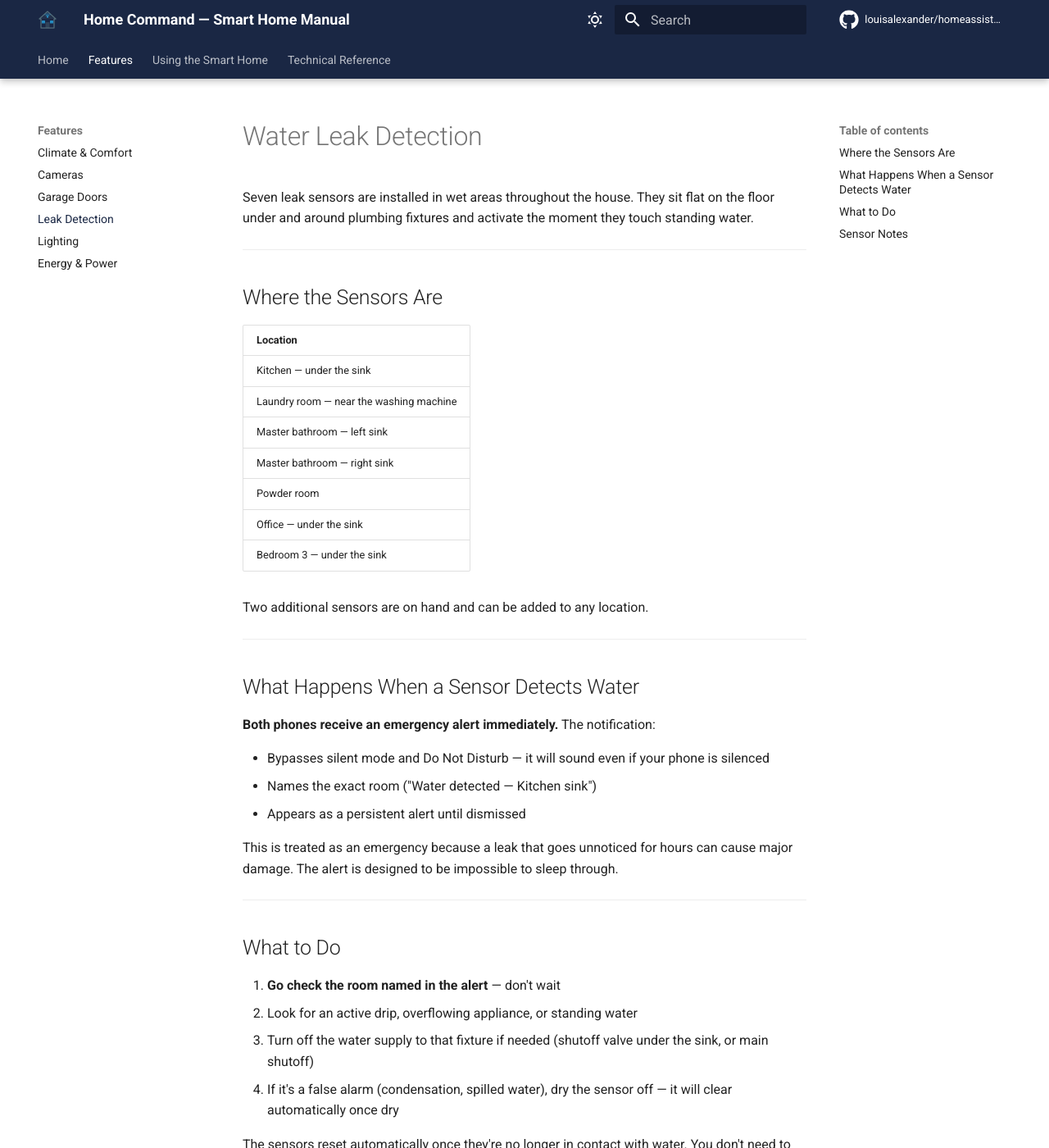
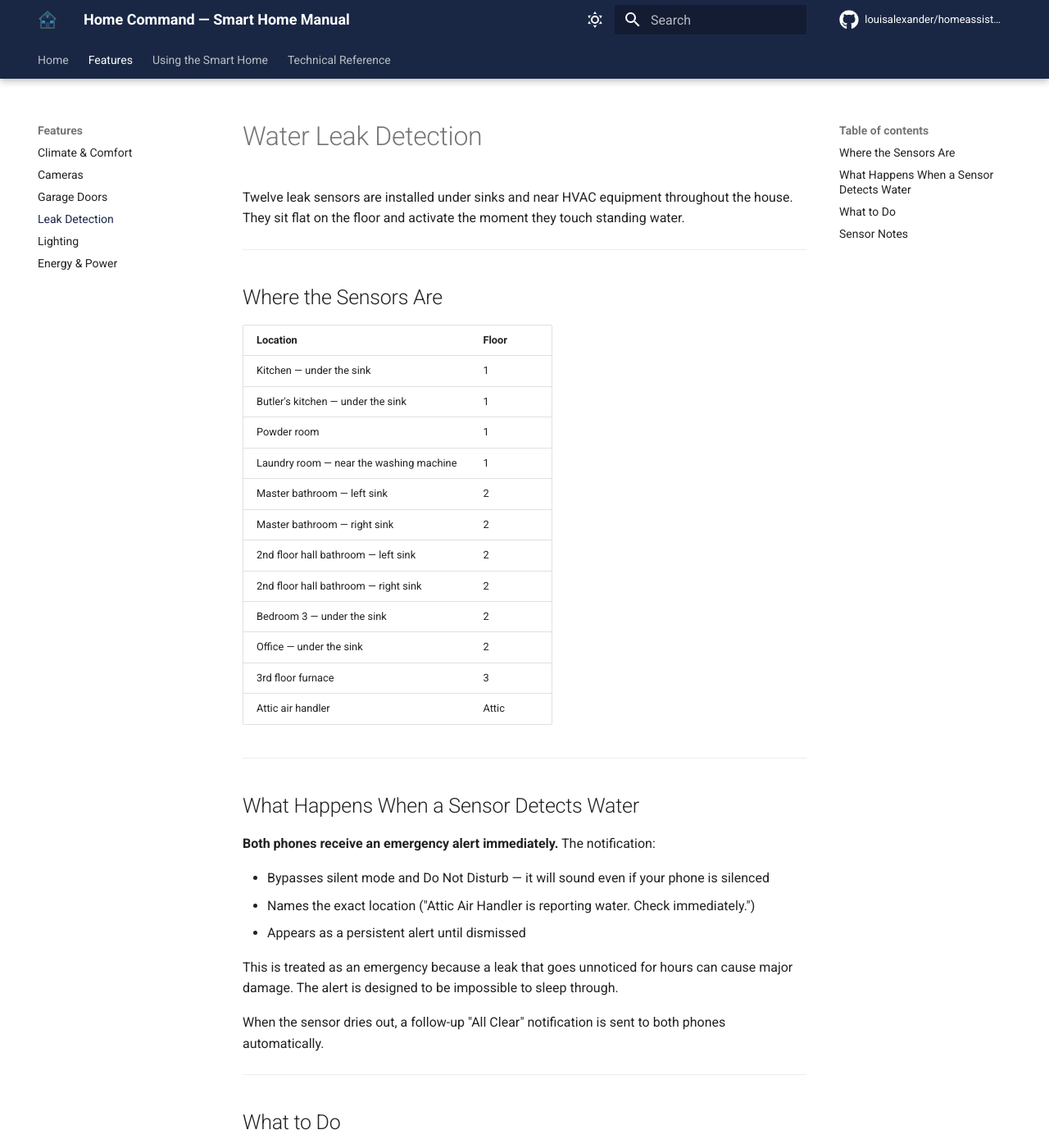
Before and after one commit to louisalexander/homeassistant, an MkDocs documentation site: the page built from docs/leaks.md, in a window 1280 px wide and 1400 px high. Shown: the whole window at 82% size. Built offline with MkDocs 1.6.1 and Material for MkDocs 9.7.7, drawn with Linux system fonts in a browser that asks for light colours; comment, search, counter and statistics services are not loaded; some of the changed text lies outside the part shown.

Commit message:
auto: update leaks.md 2026-05-27

```diff
--- a/docs/leaks.md
+++ b/docs/leaks.md
@@ -1,22 +1,25 @@
 # Water Leak Detection
 
-Seven leak sensors are installed in wet areas throughout the house. They sit flat on the floor under and around plumbing fixtures and activate the moment they touch standing water.
+Twelve leak sensors are installed under sinks and near HVAC equipment throughout the house. They sit flat on the floor and activate the moment they touch standing water.
 
 ---
 
 ## Where the Sensors Are
 
-| Location |
-|---|
-| Kitchen — under the sink |
-| Laundry room — near the washing machine |
-| Master bathroom — left sink |
-| Master bathroom — right sink |
-| Powder room |
-| Office — under the sink |
-| Bedroom 3 — under the sink |
-
-Two additional sensors are on hand and can be added to any location.
+| Location | Floor |
+|---|---|
+| Kitchen — under the sink | 1 |
+| Butler's kitchen — under the sink | 1 |
+| Powder room | 1 |
+| Laundry room — near the washing machine | 1 |
+| Master bathroom — left sink | 2 |
+| Master bathroom — right sink | 2 |
+| 2nd floor hall bathroom — left sink | 2 |
+| 2nd floor hall bathroom — right sink | 2 |
+| Bedroom 3 — under the sink | 2 |
+| Office — under the sink | 2 |
+| 3rd floor furnace | 3 |
+| Attic air handler | Attic |
 
 ---
 
@@ -25,19 +28,22 @@ Two additional sensors are on hand and can be added to any location.
 **Both phones receive an emergency alert immediately.** The notification:
 
 - Bypasses silent mode and Do Not Disturb — it will sound even if your phone is silenced
-- Names the exact room ("Water detected — Kitchen sink")
+- Names the exact location ("Attic Air Handler is reporting water. Check immediately.")
 - Appears as a persistent alert until dismissed
 
 This is treated as an emergency because a leak that goes unnoticed for hours can cause major damage. The alert is designed to be impossible to sleep through.
+
+When the sensor dries out, a follow-up "All Clear" notification is sent to both phones automatically.
 
 ---
 
 ## What to Do
 
-1. **Go check the room named in the alert** — don't wait
+1. **Go check the location named in the alert** — don't wait
 2. Look for an active drip, overflowing appliance, or standing water
 3. Turn off the water supply to that fixture if needed (shutoff valve under the sink, or main shutoff)
-4. If it's a false alarm (condensation, spilled water), dry the sensor off — it will clear automatically once dry
+4. For HVAC equipment (furnace, air handler): the drain pan under the unit is likely full — call HVAC service
+5. If it's a false alarm (condensation, spilled water), dry the sensor off — it will clear automatically once dry
 
 The sensors reset automatically once they're no longer in contact with water. You don't need to do anything to re-arm them.
 
```
